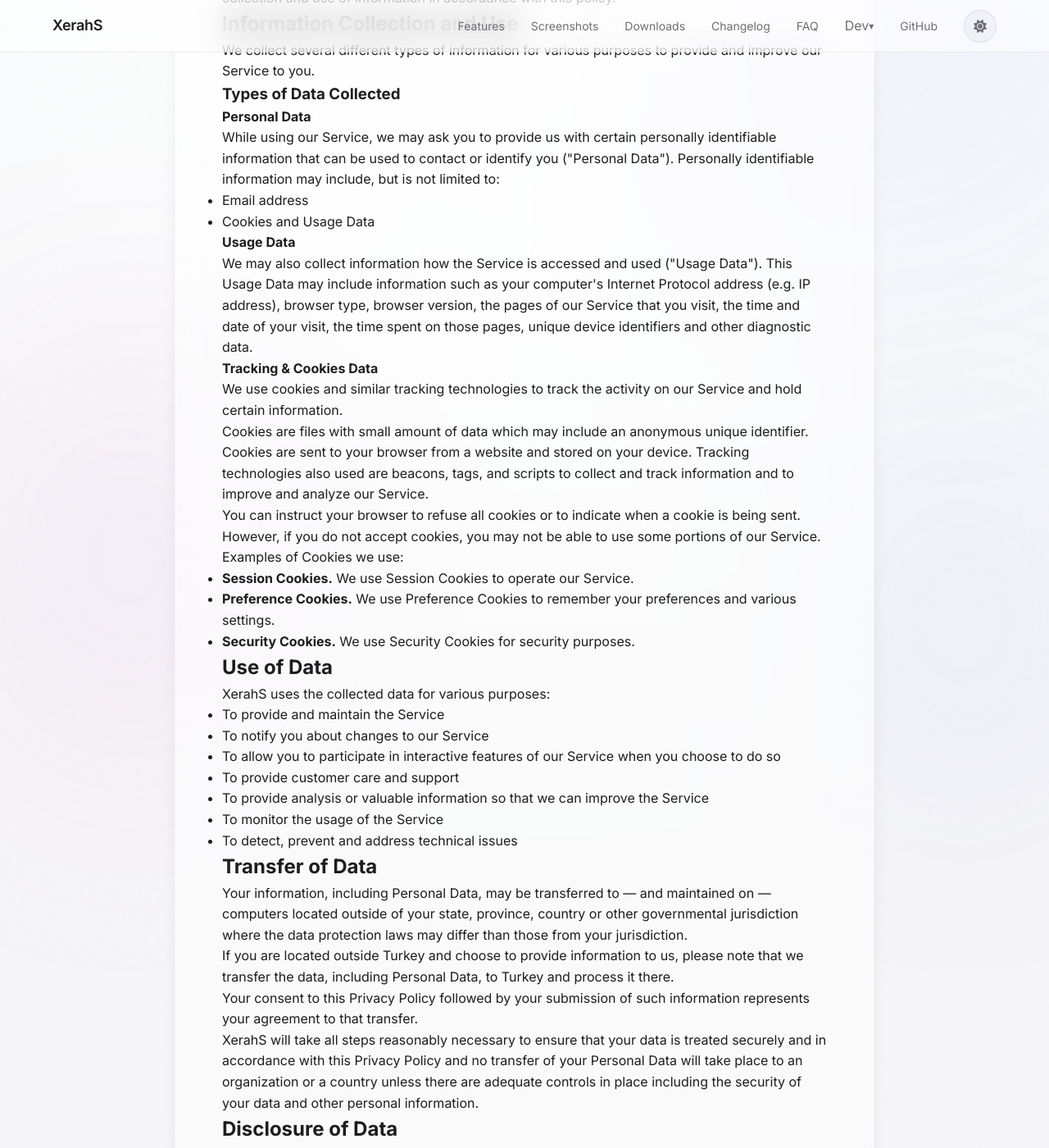
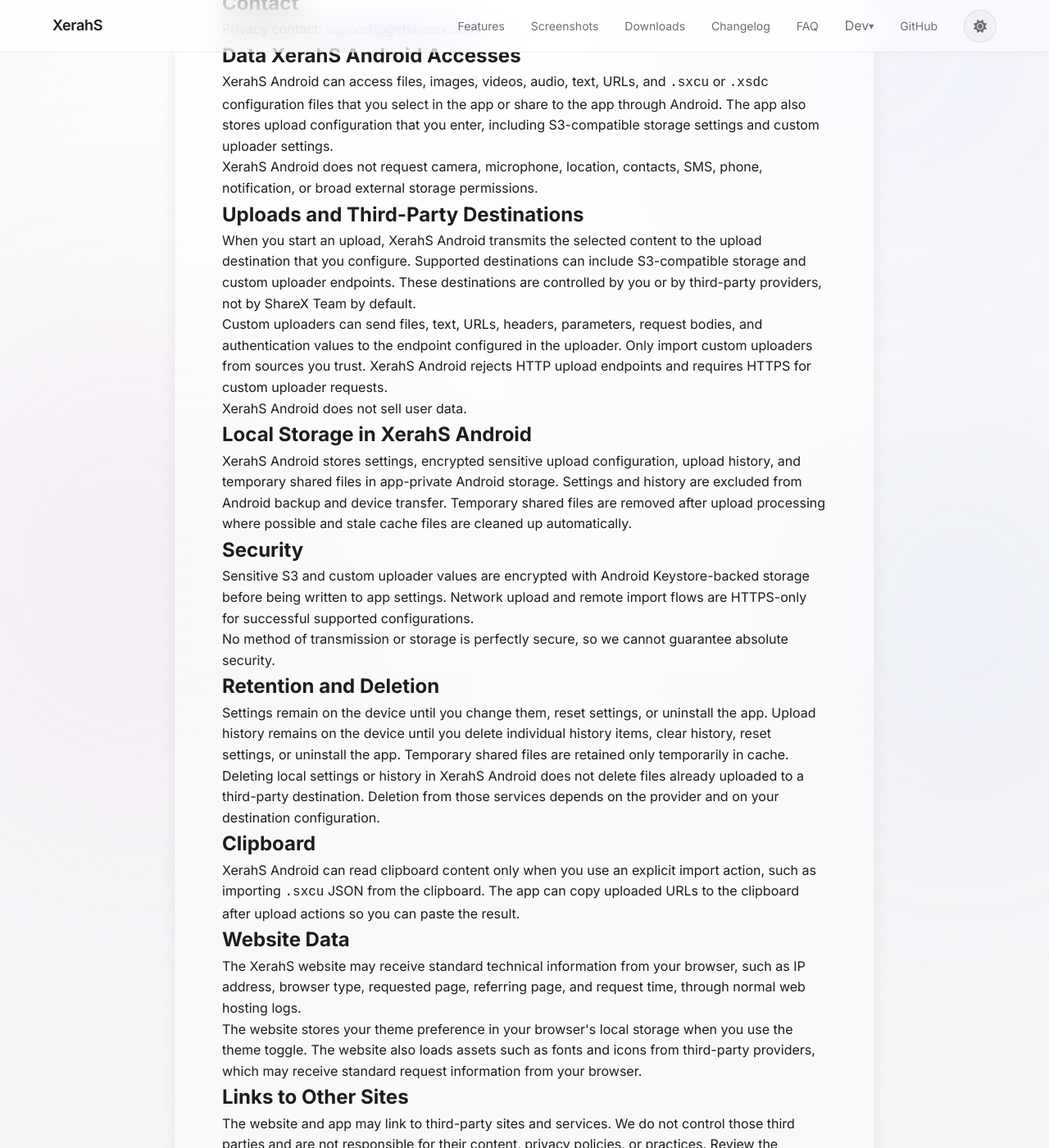
Before and after one commit to ShareX/xerahs.github.io, a Jekyll site: the page built from privacy-policy/index.html, in a window 1280 px wide and 1400 px high, scrolled down 610 px. Shown: the whole window at 82% size. Built offline with Jekyll 4.4.1, drawn with Linux system fonts in a browser that asks for light colours; some of the changed text lies outside the part shown.

Commit message:
Update privacy policy for XerahS Android

```diff
--- a/privacy-policy/index.html
+++ b/privacy-policy/index.html
@@ -53,7 +53,7 @@
             <div class="container">
                 <div class="page-header-content animate-on-scroll">
                     <h1 class="page-title gradient-text">Privacy Policy</h1>
-                    <p class="page-subtitle">Last updated: February 9, 2026</p>
+                    <p class="page-subtitle">Last updated: May 2, 2026</p>
                 </div>
             </div>
         </section>
@@ -66,135 +66,69 @@
                 <div class="card animate-on-scroll">
                     <div class="spotlight"></div>
                     <div class="privacy-content">
-                        <p>XerahS ("we", "us", or "our") operates the <a href="https://xerahs.com">https://xerahs.com</a> website (the "Service").</p>
+                        <p>This Privacy Policy applies to the XerahS website at <a href="https://xerahs.com">https://xerahs.com</a> and to XerahS Android, published by ShareX Team.</p>
 
-                        <p>This page informs you of our policies regarding the collection, use, and disclosure of personal data when you use our Service and the choices you have associated with that data.</p>
+                        <p>XerahS is a file sharing and productivity app. The Android app uploads only the files, text, URLs, media, and configuration files that you select in the app or share to the app through Android.</p>
 
-                        <p>We use your data to provide and improve the Service. By using the Service, you agree to the collection and use of information in accordance with this policy.</p>
+                        <h2>Contact</h2>
 
-                        <h2>Information Collection and Use</h2>
+                        <p>Privacy contact: <a href="mailto:support@getsharex.com">support@getsharex.com</a></p>
 
-                        <p>We collect several different types of information for various purposes to provide and improve our Service to you.</p>
+                        <h2>Data XerahS Android Accesses</h2>
 
-                        <h3>Types of Data Collected</h3>
+                        <p>XerahS Android can access files, images, videos, audio, text, URLs, and <code>.sxcu</code> or <code>.xsdc</code> configuration files that you select in the app or share to the app through Android. The app also stores upload configuration that you enter, including S3-compatible storage settings and custom uploader settings.</p>
 
-                        <h4>Personal Data</h4>
+                        <p>XerahS Android does not request camera, microphone, location, contacts, SMS, phone, notification, or broad external storage permissions.</p>
 
-                        <p>While using our Service, we may ask you to provide us with certain personally identifiable information that can be used to contact or identify you ("Personal Data"). Personally identifiable information may include, but is not limited to:</p>
+                        <h2>Uploads and Third-Party Destinations</h2>
 
-                        <ul>
-                        <li>Email address</li>
-                        <li>Cookies and Usage Data</li>
-                        </ul>
+                        <p>When you start an upload, XerahS Android transmits the selected content to the upload destination that you configure. Supported destinations can include S3-compatible storage and custom uploader endpoints. These destinations are controlled by you or by third-party providers, not by ShareX Team by default.</p>
 
-                        <h4>Usage Data</h4>
+                        <p>Custom uploaders can send files, text, URLs, headers, parameters, request bodies, and authentication values to the endpoint configured in the uploader. Only import custom uploaders from sources you trust. XerahS Android rejects HTTP upload endpoints and requires HTTPS for custom uploader requests.</p>
 
-                        <p>We may also collect information how the Service is accessed and used ("Usage Data"). This Usage Data may include information such as your computer's Internet Protocol address (e.g. IP address), browser type, browser version, the pages of our Service that you visit, the time and date of your visit, the time spent on those pages, unique device identifiers and other diagnostic data.</p>
+                        <p>XerahS Android does not sell user data.</p>
 
-                        <h4>Tracking & Cookies Data</h4>
+                        <h2>Local Storage in XerahS Android</h2>
 
-                        <p>We use cookies and similar tracking technologies to track the activity on our Service and hold certain information.</p>
+                        <p>XerahS Android stores settings, encrypted sensitive upload configuration, upload history, and temporary shared files in app-private Android storage. Settings and history are excluded from Android backup and device transfer. Temporary shared files are removed after upload processing where possible and stale cache files are cleaned up automatically.</p>
 
-                        <p>Cookies are files with small amount of data which may include an anonymous unique identifier. Cookies are sent to your browser from a website and stored on your device. Tracking technologies also used are beacons, tags, and scripts to collect and track information and to improve and analyze our Service.</p>
+                        <h2>Security</h2>
 
-                        <p>You can instruct your browser to refuse all cookies or to indicate when a cookie is being sent. However, if you do not accept cookies, you may not be able to use some portions of our Service.</p>
+                        <p>Sensitive S3 and custom uploader values are encrypted with Android Keystore-backed storage before being written to app settings. Network upload and remote import flows are HTTPS-only for successful supported configurations.</p>
 
-                        <p>Examples of Cookies we use:</p>
+                        <p>No method of transmission or storage is perfectly secure, so we cannot guarantee absolute security.</p>
 
-                        <ul>
-                        <li><strong>Session Cookies.</strong> We use Session Cookies to operate our Service.</li>
-                        <li><strong>Preference Cookies.</strong> We use Preference Cookies to remember your preferences and various settings.</li>
-                        <li><strong>Security Cookies.</strong> We use Security Cookies for security purposes.</li>
-                        </ul>
+                        <h2>Retention and Deletion</h2>
 
-                        <h2>Use of Data</h2>
+                        <p>Settings remain on the device until you change them, reset settings, or uninstall the app. Upload history remains on the device until you delete individual history items, clear history, reset settings, or uninstall the app. Temporary shared files are retained only temporarily in cache.</p>
 
-                        <p>XerahS uses the collected data for various purposes:</p>
+                        <p>Deleting local settings or history in XerahS Android does not delete files already uploaded to a third-party destination. Deletion from those services depends on the provider and on your destination configuration.</p>
 
-                        <ul>
-                        <li>To provide and maintain the Service</li>
-                        <li>To notify you about changes to our Service</li>
-                        <li>To allow you to participate in interactive features of our Service when you choose to do so</li>
-                        <li>To provide customer care and support</li>
-                        <li>To provide analysis or valuable information so that we can improve the Service</li>
-                        <li>To monitor the usage of the Service</li>
-                        <li>To detect, prevent and address technical issues</li>
-                        </ul>
+                        <h2>Clipboard</h2>
 
-                        <h2>Transfer of Data</h2>
+                        <p>XerahS Android can read clipboard content only when you use an explicit import action, such as importing <code>.sxcu</code> JSON from the clipboard. The app can copy uploaded URLs to the clipboard after upload actions so you can paste the result.</p>
 
-                        <p>Your information, including Personal Data, may be transferred to — and maintained on — computers located outside of your state, province, country or other governmental jurisdiction where the data protection laws may differ than those from your jurisdiction.</p>
+                        <h2>Website Data</h2>
 
-                        <p>If you are located outside Turkey and choose to provide information to us, please note that we transfer the data, including Personal Data, to Turkey and process it there.</p>
+                        <p>The XerahS website may receive standard technical information from your browser, such as IP address, browser type, requested page, referring page, and request time, through normal web hosting logs.</p>
 
-                        <p>Your consent to this Privacy Policy followed by your submission of such information represents your agreement to that transfer.</p>
-
-                        <p>XerahS will take all steps reasonably necessary to ensure that your data is treated securely and in accordance with this Privacy Policy and no transfer of your Personal Data will take place to an organization or a country unless there are adequate controls in place including the security of your data and other personal information.</p>
-
-                        <h2>Disclosure of Data</h2>
-
-                        <h3>Legal Requirements</h3>
-
-                        <p>XerahS may disclose your Personal Data in the good faith belief that such action is necessary to:</p>
-
-                        <ul>
-                        <li>To comply with a legal obligation</li>
-                        <li>To protect and defend the rights or property of XerahS</li>
-                        <li>To prevent or investigate possible wrongdoing in connection with the Service</li>
-                        <li>To protect the personal safety of users of the Service or the public</li>
-                        <li>To protect against legal liability</li>
-                        </ul>
-
-                        <h2>Security of Data</h2>
-
-                        <p>The security of your data is important to us, but remember that no method of transmission over the Internet, or method of electronic storage is 100% secure. While we strive to use commercially acceptable means to protect your Personal Data, we cannot guarantee its absolute security.</p>
-
-                        <h2>Service Providers</h2>
-
-                        <p>We may employ third party companies and individuals to facilitate our Service ("Service Providers"), to provide the Service on our behalf, to perform Service-related services or to assist us in analyzing how our Service is used.</p>
-
-                        <p>These third parties have access to your Personal Data only to perform these tasks on our behalf and are obligated not to disclose or use it for any other purpose.</p>
-
-                        <h3>Analytics</h3>
-
-                        <p>We may use third-party Service Providers to monitor and analyze the use of our Service.</p>
-
-                        <ul>
-                        <li>
-                        <p><strong>Google Analytics</strong></p>
-                        <p>Google Analytics is a web analytics service offered by Google that tracks and reports website traffic. Google uses the data collected to track and monitor the use of our Service. This data is shared with other Google services. Google may use the collected data to contextualize and personalize the ads of its own advertising network.</p>
-                        <p>You can opt-out of having made your activity on the Service available to Google Analytics by installing the Google Analytics opt-out browser add-on. The add-on prevents the Google Analytics JavaScript (ga.js, analytics.js, and dc.js) from sharing information with Google Analytics about visits activity.</p>
-                        <p>For more information on the privacy practices of Google, please visit the Google Privacy & Terms web page: <a href="https://policies.google.com/privacy?hl=en">https://policies.google.com/privacy?hl=en</a></p>
-                        </li>
-                        </ul>
+                        <p>The website stores your theme preference in your browser's local storage when you use the theme toggle. The website also loads assets such as fonts and icons from third-party providers, which may receive standard request information from your browser.</p>
 
                         <h2>Links to Other Sites</h2>
 
-                        <p>Our Service may contain links to other sites that are not operated by us. If you click on a third party link, you will be directed to that third party's site. We strongly advise you to review the Privacy Policy of every site you visit.</p>
-
-                        <p>We have no control over and assume no responsibility for the content, privacy policies or practices of any third party sites or services.</p>
+                        <p>The website and app may link to third-party sites and services. We do not control those third parties and are not responsible for their content, privacy policies, or practices. Review the privacy policy of each destination or service you use.</p>
 
                         <h2>Children's Privacy</h2>
 
-                        <p>Our Service does not address anyone under the age of 18 ("Children").</p>
+                        <p>XerahS is not directed to children. We do not knowingly collect personally identifiable information from children. If you believe a child has provided personal data to us, contact us and we will take appropriate steps to remove it.</p>
 
-                        <p>We do not knowingly collect personally identifiable information from anyone under the age of 18. If you are a parent or guardian and you are aware that your Children has provided us with Personal Data, please contact us. If we become aware that we have collected Personal Data from children without verification of parental consent, we take steps to remove that information from our servers.</p>
+                        <h2>Legal Requirements</h2>
+
+                        <p>We may disclose information if required to comply with a legal obligation, protect the rights or property of XerahS or ShareX Team, investigate possible wrongdoing, protect users or the public, or protect against legal liability.</p>
 
                         <h2>Changes to This Privacy Policy</h2>
 
-                        <p>We may update our Privacy Policy from time to time. We will notify you of any changes by posting the new Privacy Policy on this page.</p>
-
-                        <p>We will let you know via email and/or a prominent notice on our Service, prior to the change becoming effective and update the "effective date" at the top of this Privacy Policy.</p>
-
-                        <p>You are advised to review this Privacy Policy periodically for any changes. Changes to this Privacy Policy are effective when they are posted on this page.</p>
-
-                        <h2>Contact Us</h2>
-
-                        <p>If you have any questions about this Privacy Policy, please contact us:</p>
-
-                        <ul>
-                        <li>By email: support@getsharex.com</li>
-                        </ul>
+                        <p>We may update this Privacy Policy from time to time. Changes are effective when posted on this page. The "Last updated" date at the top of this page indicates the latest revision.</p>
                     </div>
                 </div>
             </div>
```
